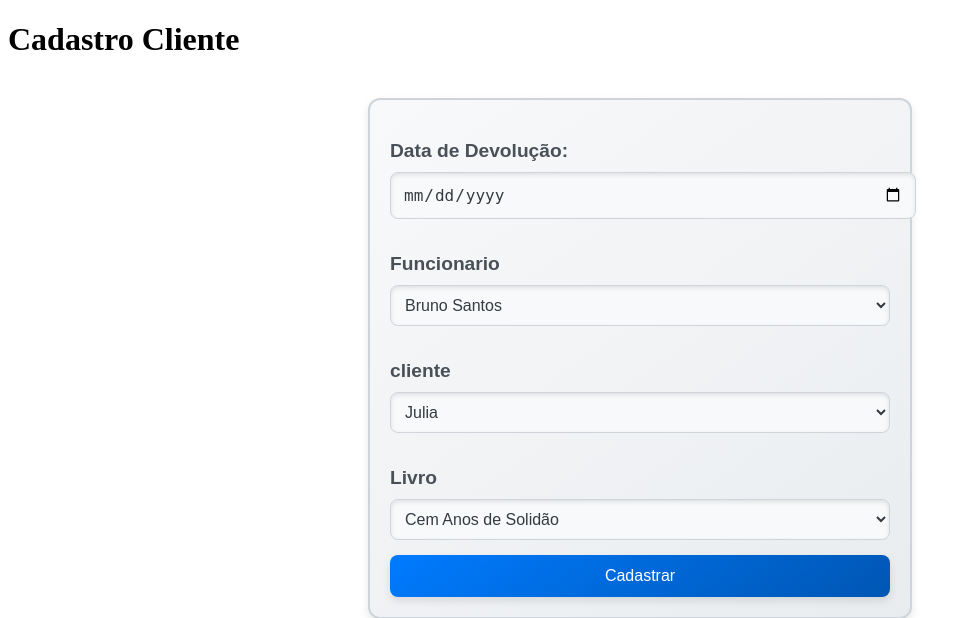
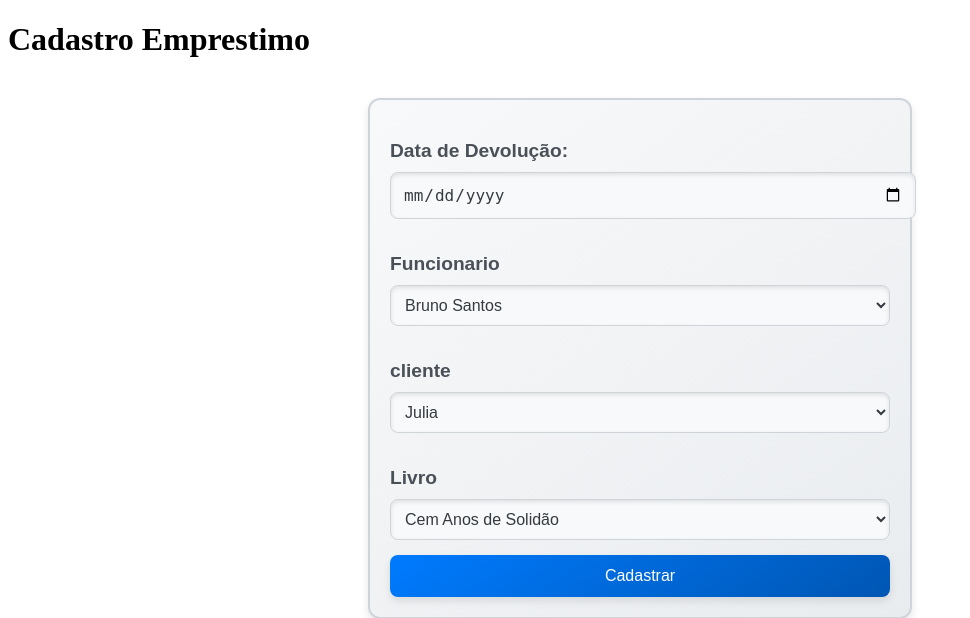
Before and after one commit to F3lip3007/projeto, a PHP site: page /emprestimo.php in a window 1280 px wide. Shown: the top 618 px of the page, without its empty margins (0-970 px from the left). Run offline with PHP 8.4, Linux system fonts and the light colour scheme; a user stored in the database is signed in; data comes from the database, SQL or seed files in the repository; data that the repository does not hold is empty.

Commit message:
felipe
amem

```diff
--- a/controle/editarautor.php
+++ b/controle/editarautor.php
@@ -1,5 +1,6 @@
 <?php
-require_once "./conexao.php";
+require_once "../controle/conexao.php";
+
 $id = $_GET['id'];
 $nome = $_POST['nome'];
 $nacionalidade = $_POST['nacionalidade'];
--- a/controle/editaremprestimo.php
+++ b/controle/editaremprestimo.php
@@ -18,7 +18,7 @@ $livro = $_POST['livro'];
 
 if ($id == 0) {
     $sql = "INSERT INTO emprestimo (devolucao,funcionario_idfuncionario,cliente_idcliente,livro_idlivro)
-    VALUES ('$devolucao',$funcionario,$cliente,$livro)";
+    VALUES ('$devolucao','$funcionario','$cliente','$livro')";
 } else {
     $sql = "UPDATE emprestimo SET devolucao = '$devolucao', funcionario_idfuncionario = $funcionario, cliente_idcliente =$cliente,livro_idlivro =$livro WHERE idemprestimo = $id";
 }
--- a/controle/editarfuncionario.php
+++ b/controle/editarfuncionario.php
@@ -12,8 +12,8 @@ $telefone = $_POST['telefone'];
 
 if ($id == 0) {
     // criar um comando SQL que grava no banco
-    $sql = "INSERT INTO funcionario (nome, cpf, salario, data_de_nascimento, telefone)
-     VALUES (''$nome', $cpf', '$salario', '$data_de_nascimento',  '$telefone')";
+    $sql = "INSERT INTO funcionario (cpf, telefone, nome, data_de_nascimento,salario )
+     VALUES ('$cpf', '$telefone', '$nome', '$data_de_nascimento','$salario')";
 } else {
     $sql = "UPDATE funcionario SET nome = '$nome', cpf = '$cpf', salario ='$salario', data_de_nascimento = '$data_de_nascimento', telefone = '$telefone' WHERE idfuncionario = '$id'";
 }
--- a/public/emprestimo.php
+++ b/public/emprestimo.php
@@ -17,7 +17,7 @@ if (isset($_GET['id'])) {
     $cliente = $linha["cliente_idcliente"];
     $livro = $linha["livro_idlivro"];
     $botao = "Salvar";
-    $titilo = "Editar Cliente";
+    $titilo = "Editar Emprestimo";
   } else {
     $id = 0;
     $devolucao = '';
@@ -26,7 +26,7 @@ if (isset($_GET['id'])) {
     $cliente = '';
     $livro = '';
     $botao = "Cadastrar";
-    $titilo = "Cadastro Cliente";
+    $titilo = "Cadastro Emprestimo";
   }
 }
 else {
@@ -37,7 +37,7 @@ else {
   $cliente = '';
   $livro = '';
   $botao = "Cadastrar";
-  $titilo = "Cadastro Cliente";
+  $titilo = "Cadastro Emprestimo";
 }
 ?>
 
--- a/public/funcionario.php
+++ b/public/funcionario.php
@@ -50,8 +50,8 @@ if (isset($_GET['id'])) {
 <body>
     <h1 class ="tituloc"> <?php echo $titilo; ?> </h1>
 
-    <form action="../controle/editarfuncionario.php" method="post">
-    <input type="hidden" name="id" value="<?php echo $id; ?>"> <!-- Campo oculto para ID -->
+    <form action="../controle/editarfuncionario.php" method="POST">
+        <input type="hidden" name="id" value="<?php echo $id; ?>"> <!-- Campo oculto para ID -->
 
 
         <h3>Nome do funcionário:</h3><br>
```
Also changed, not shown: public/livrosql.php (+10 -1 lines).
